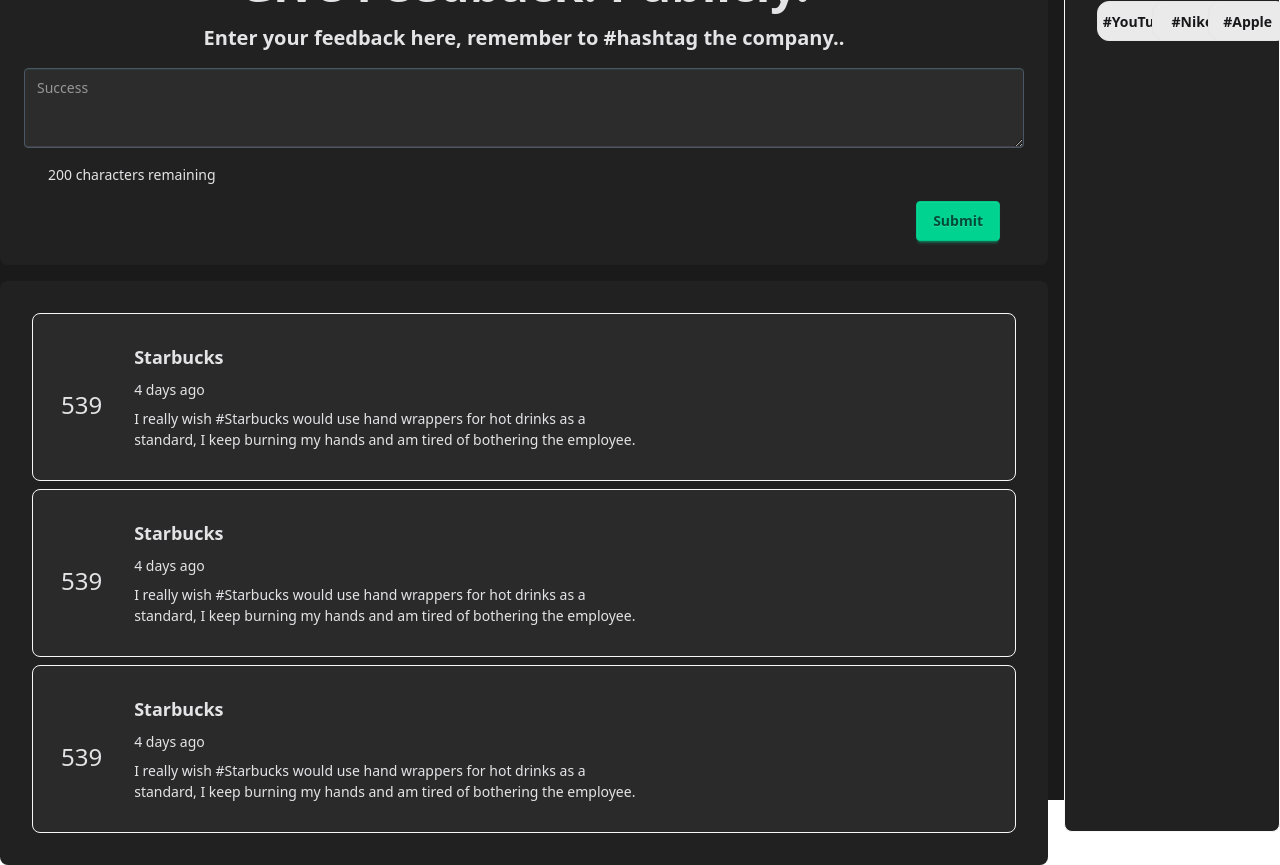
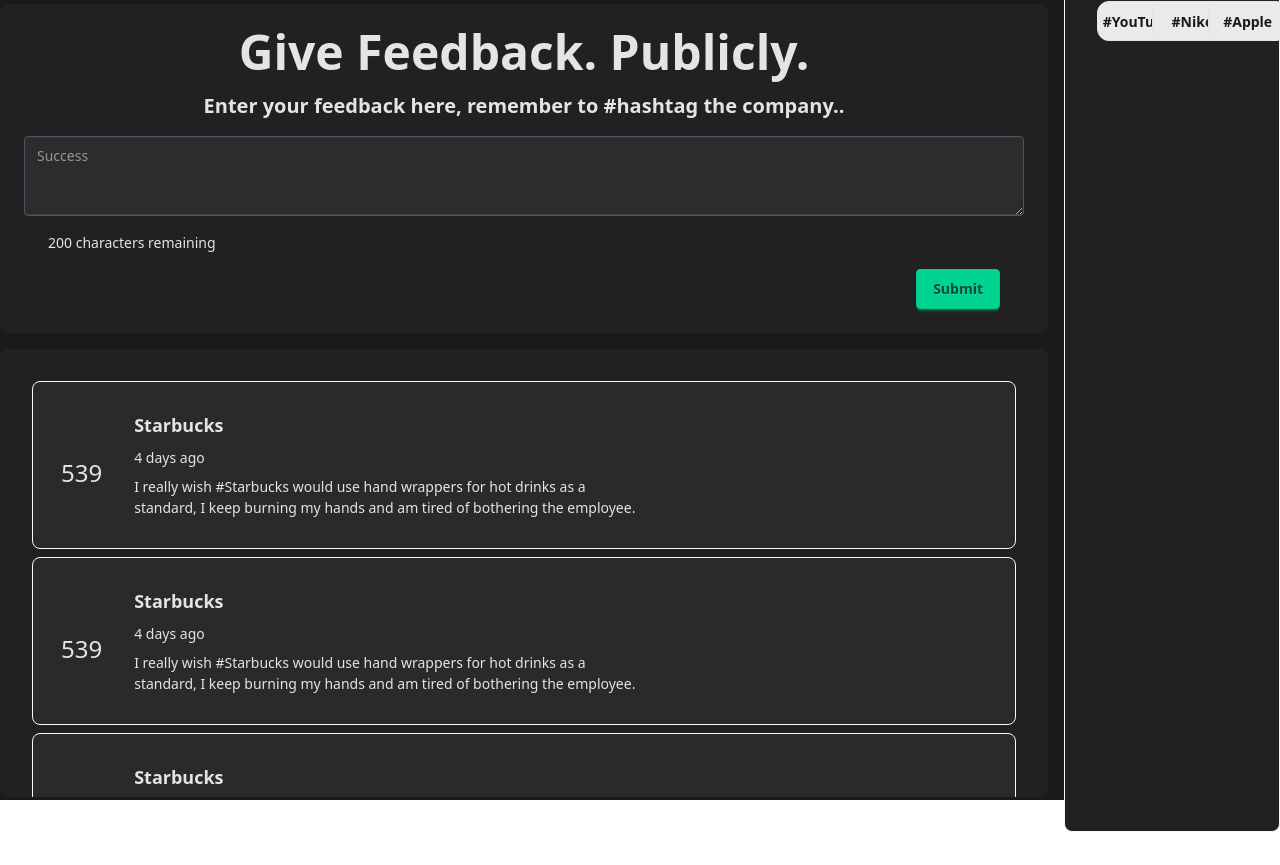
Before and after one commit to jacobferreras/your-voice, a Next.js app: page / in a window 1280 px wide. After the commit the page ends 832 px from the top, so only its background shows below. Built offline with nearby package versions, Linux system fonts and the light colour scheme.

Commit message:
style(ListContainer): enable vertical scrolling for better content visibility

```diff
--- a/components/ListContainer.tsx
+++ b/components/ListContainer.tsx
@@ -3,7 +3,7 @@
 const ListContainer = () => {
   return (
     <>
-      <div className="card bg-[#212121] text-neutral-content w-auto max-h-250 ">
+      <div className="card bg-[#212121] text-neutral-content w-auto overflow-y-scroll h-[56vh] ">
         <div className="card-body items-center text-center">
           <ul className="menu gap-2 grid grid-cols-1">
             <li>
```
